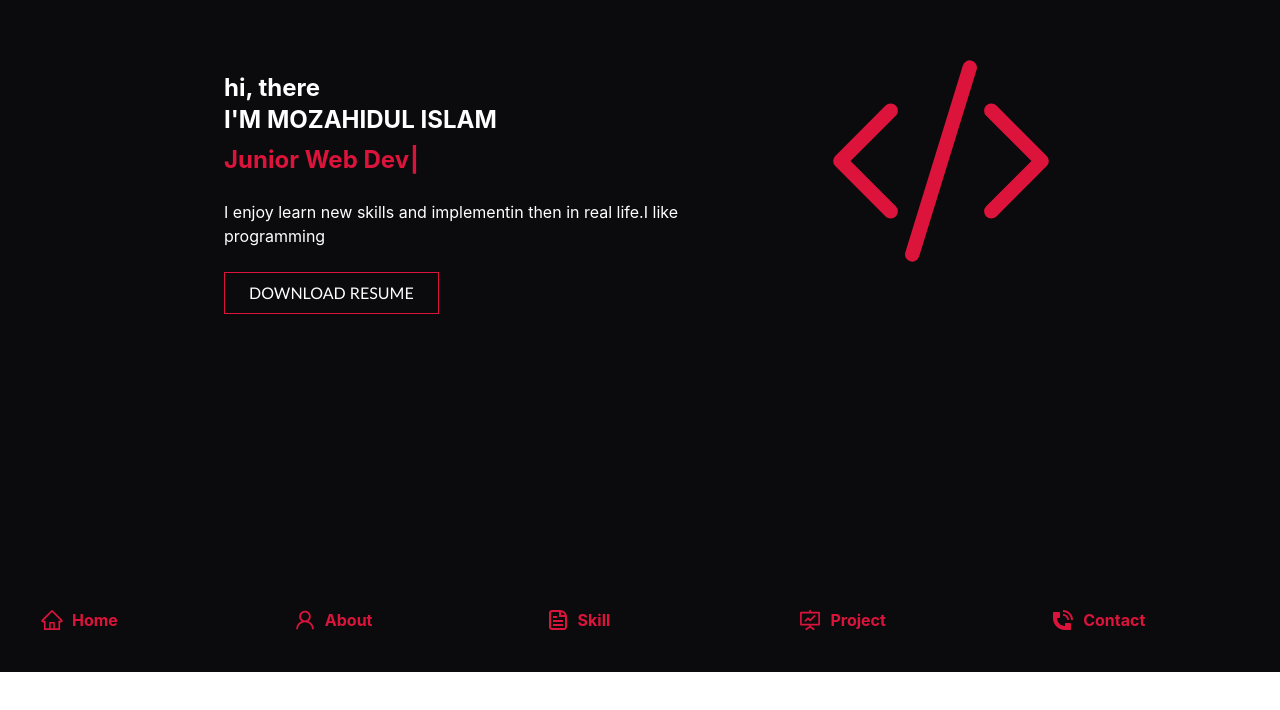
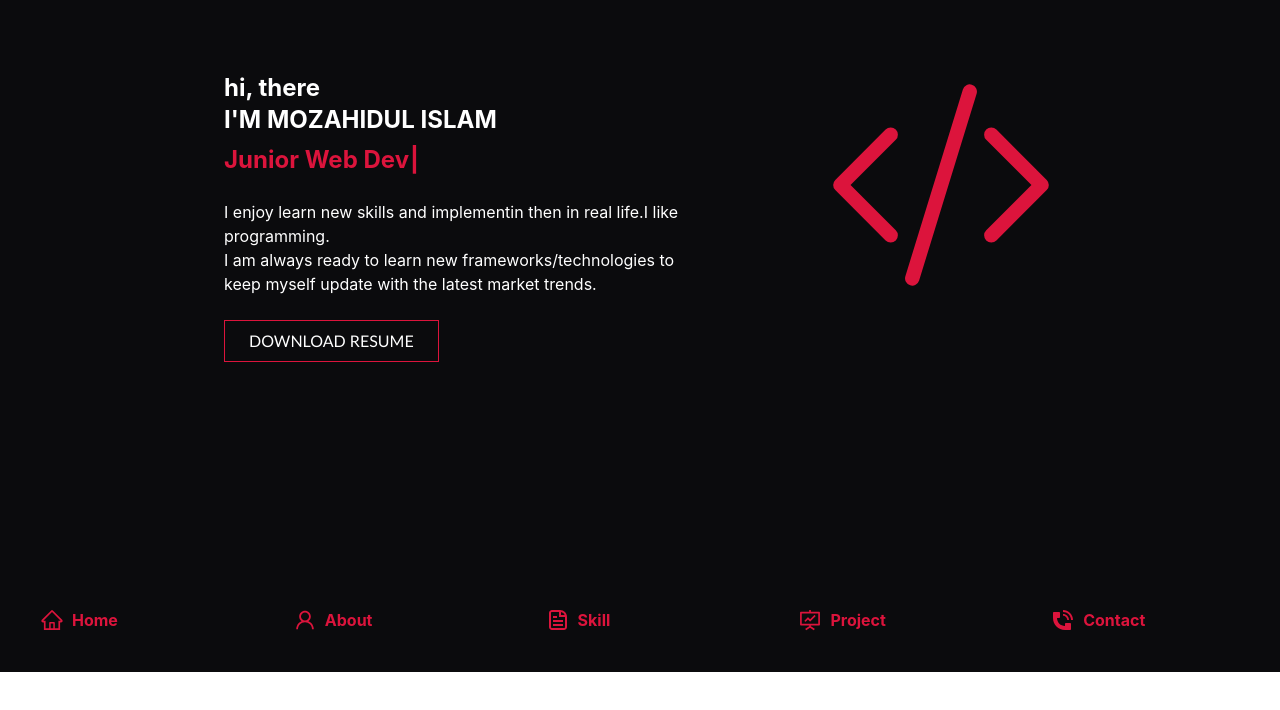
Before and after one commit to mozahidahmed/my-protfolio, a React (Create React App) app: page / in a window 1280 px wide. Shown: the part 128-838 px from the top of the page. Built offline with nearby package versions, Linux system fonts and the light colour scheme.

Commit message:
sociallinkadd

```diff
--- a/src/component/Pages/About.js/About.js
+++ b/src/component/Pages/About.js/About.js
@@ -31,9 +31,19 @@ const About = () => {
                         <img className='w-48' src="https://i.ibb.co/7phZ954/mozahid-mozahid.jpg" class="max-w-sm rounded-lg shadow-2xl" alt="" />
                       <div className="flex justify-center mt-2">
 
-                      <p className='text-2xl text-white style '> <AiFillGithub></AiFillGithub></p>
-                      <p className='text-2xl text-white style '> <BsFacebook></BsFacebook></p>
+
+
+                      <a href="https://github.com/mozahidahmed/"><p className='text-2xl text-white style'> <AiFillGithub></AiFillGithub></p></a>
+
+                      <a href="https://www.facebook.com/profile.php?id=100048932201779"><p className='text-2xl text-white style '> <BsFacebook></BsFacebook></p></a>
+
+
+                      <a href="https://www.linkedin.com/in/mozahid-islam043356241/">
                       <p className='text-2xl text-white style '> <SiLinkedin></SiLinkedin></p>
+                      </a>
+
+
+
 
                       </div>
                     </div>
--- a/src/component/Pages/Home/Banner.js
+++ b/src/component/Pages/Home/Banner.js
@@ -36,7 +36,7 @@ AOS.init({duration: 2000});
                         <h1 class="text-2xl font-bold text-white">hi, there</h1>
                         <h1 class="text-2xl font-bold text-white">I'M MOZAHIDUL ISLAM</h1>
                         <h2 class="text-2xl font-bold text-primary mt-2 mb-2"><Type></Type></h2>
-                        <p class=" text-1xl mt-6   text-white">I enjoy learn new skills and implementin then in real life.I like programming</p>
+                        <p class=" text-1xl mt-6   text-white">I enjoy learn new skills and implementin then in real life.I like programming.<br></br>I am always ready to learn new frameworks/technologies to keep myself update with the latest market trends.</p>
 
                         <a href="https://drive.google.com/file/d/1F6ly4iI5i2jtwWhl4erxe4Ou36T5K-7J/view?usp=sharing"><button class="px-6 py-2  btn-style button-one-style flex mt-6 text-white">DOWNLOAD RESUME </button></a>
 
```
